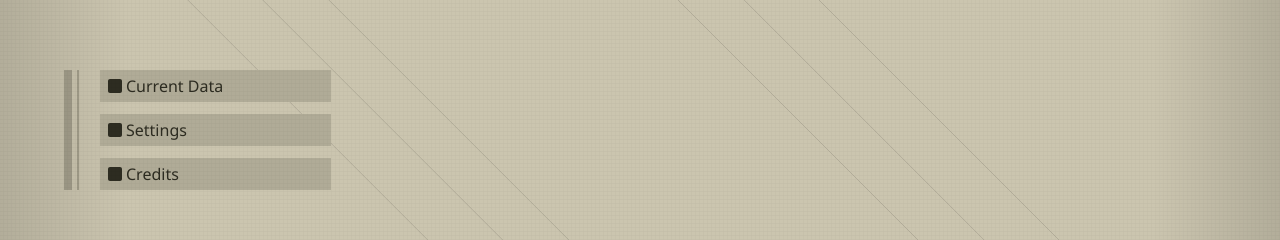
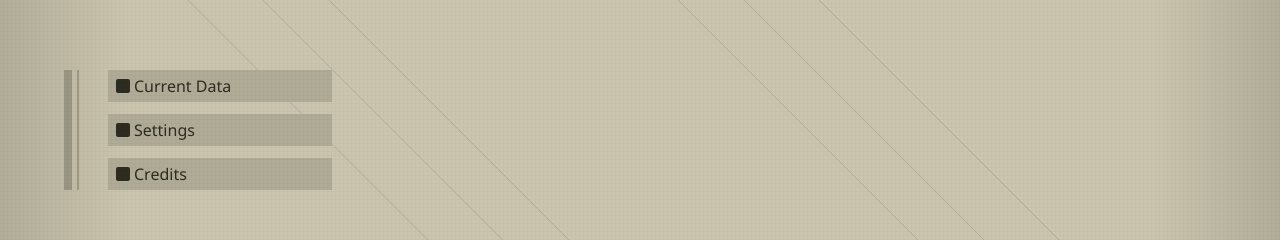
Before and after one commit to AlexisNP/yorha-ui, a Vue app: page / in a window 1280 px wide. Shown: the part 264-504 px from the top of the page. Built offline with nearby package versions, Linux system fonts and the light colour scheme.

Commit message:
Fixed some padding issues

```diff
--- a/src/components/YrhButton.vue
+++ b/src/components/YrhButton.vue
@@ -68,7 +68,7 @@
         src="/yorha-cursor.svg"
         height="32"
         width="32"
-        class="absolute top-1/2 -translate-y-1/2 -left-10 scale-90 pointer-events-none transition-all"
+        class="absolute top-1/2 -translate-y-1/2 -left-11 scale-90 pointer-events-none transition-all"
         :class="{ 'invert-[.33] opacity-60': props.hasArrow === 'force' }"
         alt=""
       />
--- a/src/components/YrhNav.vue
+++ b/src/components/YrhNav.vue
@@ -70,7 +70,7 @@
 <style lang="scss" scoped>
 menu {
   position: relative;
-  @apply pl-9;
+  @apply pl-11;
 
   li {
     @apply mb-3;
```
